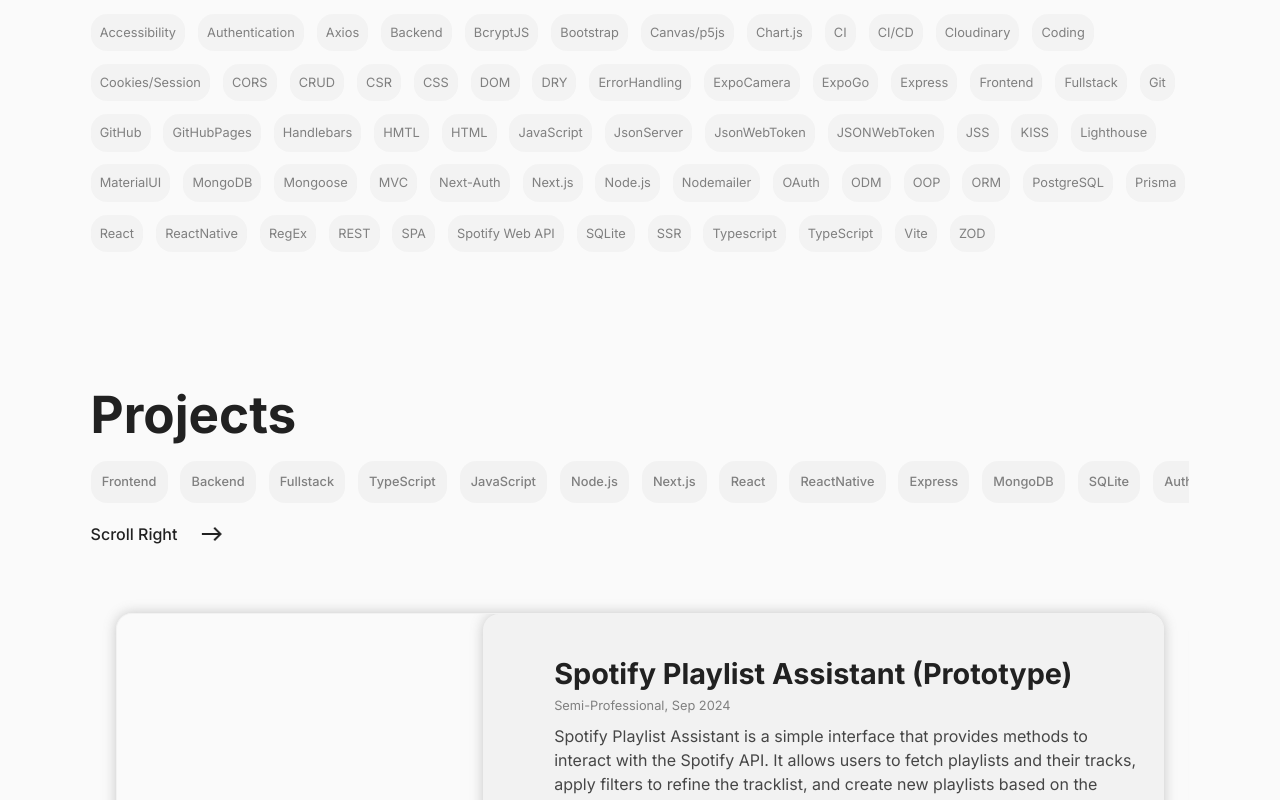
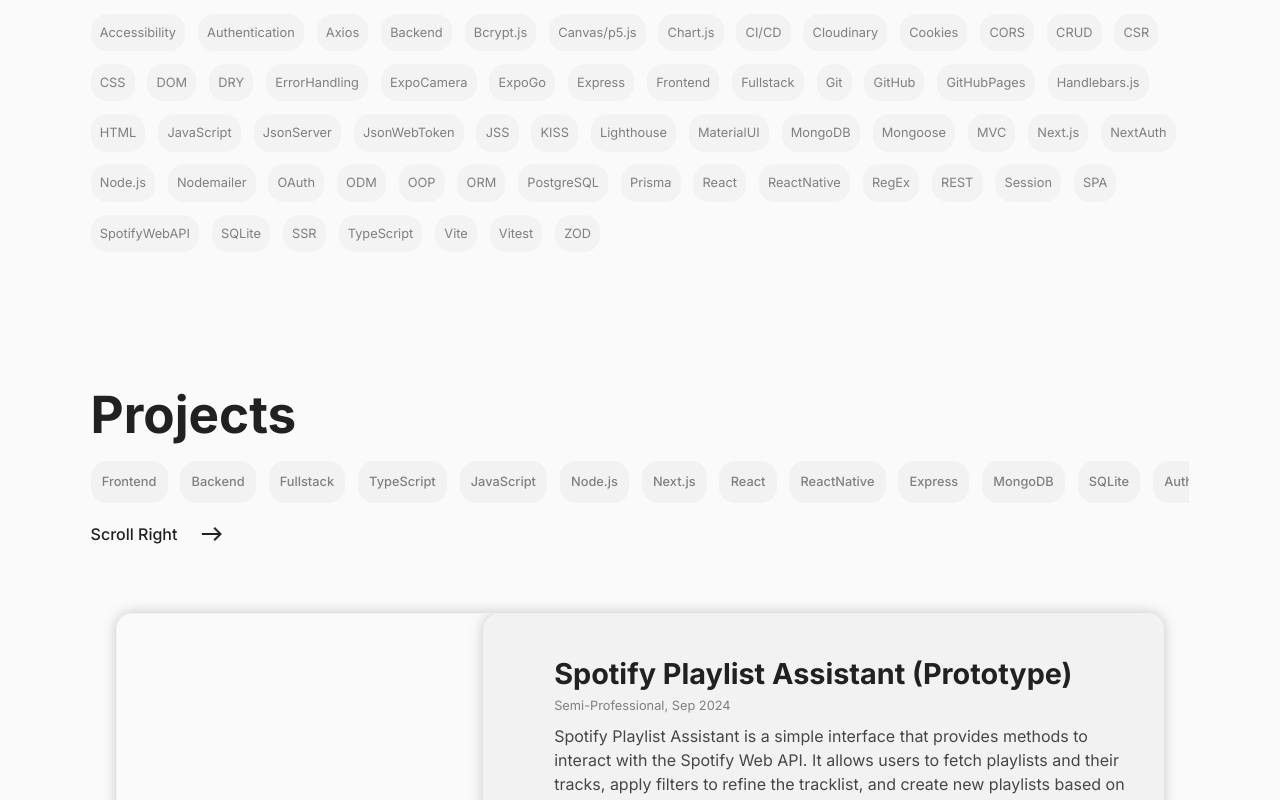
Before and after one commit to gunnar-miklis/portfolio, a React (Vite) app: page / in a window 1280 px wide. Shown: the part 1600-2400 px from the top of the page. Built offline with nearby package versions, Linux system fonts and the light colour scheme; grey boxes are pictures that could not be loaded.

Commit message:
minor content adjustments

```diff
--- a/src/data/projects.tsx
+++ b/src/data/projects.tsx
@@ -38,10 +38,10 @@ const unsortedProjects: Project[] = [
     tags: [
       'Fullstack',
       'Frontend',
-      'Typescript',
+      'TypeScript',
       'Next.js',
-      'Next-Auth',
-      'Spotify Web API',
+      'NextAuth',
+      'SpotifyWebAPI',
       'Authentication',
       'OAuth',
     ],
@@ -54,20 +54,20 @@ const unsortedProjects: Project[] = [
       <>
         <p>
           Spotify Playlist Assistant is a simple interface that provides methods to interact with
-          the Spotify API. It allows users to fetch playlists and their tracks, apply filters to
+          the Spotify Web API. It allows users to fetch playlists and their tracks, apply filters to
           refine the tracklist, and create new playlists based on the selected criteria.
         </p>
 
         <div className='feature-list' title='Features' aria-label='Features'>
           <ul className='list'>
             <li>
-              <PhoneGearIcon /> Fetch playlists and tracks from the Spotify API.
+              <PhoneGearIcon /> Fetch playlists and tracks from the Spotify Web API.
             </li>
             <li>
               <PhoneGearIcon /> Filter playlists based on selected criteria.
             </li>
             <li>
-              <PhoneGearIcon /> Create new playlists and send them back to the Spotify API.
+              <PhoneGearIcon /> Create new playlists and send them back to the Spotify Web API.
             </li>
             <li>
               <PhoneGearIcon /> Light/Dark mode.
@@ -88,7 +88,7 @@ const unsortedProjects: Project[] = [
       'CSR',
       'TypeScript',
       'Next.js',
-      'Next-Auth',
+      'NextAuth',
       'PostgreSQL',
       'Prisma',
       'ZOD',
@@ -168,16 +168,8 @@ const unsortedProjects: Project[] = [
     title: 'Event Ticketing',
     category: 'Semi-Professional',
     date: 'May 2024',
-    tags: [
-      'Frontend',
-      'TypeScript',
-      'SQLite',
-      'ReactNative',
-      'ExpoGo',
-      'ExpoCamera',
-      'Axios',
-    ],
-    sourceCode: 'https://github.com/gunnar-miklis#latest-project',
+    tags: ['Frontend', 'TypeScript', 'SQLite', 'ReactNative', 'ExpoGo', 'ExpoCamera', 'Axios'],
+    sourceCode: 'https://github.com/gunnar-miklis#ticketing-app-',
     imageSources: [ticketing],
     footnote:
       "*The App isn't public yet. However, Version 1.0.0 already got tested recently during a music festival.",
@@ -235,6 +227,7 @@ const unsortedProjects: Project[] = [
       'TypeScript',
       'React',
       'Vite',
+      'Vitest',
       'Lighthouse',
     ],
     liveDemo: 'https://gunnar-miklis.netlify.app/',
@@ -371,7 +364,7 @@ const unsortedProjects: Project[] = [
     title: 'QR Code Component',
     category: 'Practice.Learn.Improve.',
     date: 'Jul 2023',
-    tags: ['Frontend', 'HTML', 'CSS', 'Bootstrap', 'ReactNative', 'ExpoGo'],
+    tags: ['Frontend', 'HTML', 'CSS', 'ReactNative', 'ExpoGo'],
     sourceCode:
       'https://github.com/gunnar-miklis/frontend-challenges/tree/main/qr-code-component/solutions',
     imageSources: [qrComp],
@@ -409,11 +402,11 @@ const unsortedProjects: Project[] = [
       'DRY',
       'KISS',
       'OOP',
-      'HMTL',
+      'HTML',
       'CSS',
       'JavaScript',
       'DOM',
-      'Canvas/p5js',
+      'Canvas/p5.js',
       'Git',
       'GitHub',
       'GitHubPages',
@@ -472,14 +465,16 @@ const unsortedProjects: Project[] = [
       'Backend',
       'SSR',
       'CRUD',
-      'CI',
+      'CI/CD',
       'JavaScript',
       'Node.js',
       'Express',
-      'Handlebars',
+      'Handlebars.js',
       'MongoDB',
       'Mongoose',
-      'Cookies/Session',
+      'ORM',
+      'Session',
+      'Cookies',
       'Authentication',
     ],
     liveDemo: 'https://workout-tracker-repcount.cyclic.app/',
@@ -545,10 +540,11 @@ const unsortedProjects: Project[] = [
       'Axios',
       'Chart.js',
       'Express',
-      'JSONWebToken',
+      'JsonWebToken',
       'Authentication',
       'MongoDB',
       'Mongoose',
+      'ORM',
     ],
     liveDemo: 'https://sleepminder.netlify.app/welcome',
     sourceCode: 'https://github.com/gunnar-miklis/app-sleepminder',
@@ -594,7 +590,7 @@ const unsortedProjects: Project[] = [
     id: 2,
     title: 'Coding Challenges',
     category: 'Practice.Learn.Improve.',
-    tags: ['Coding', 'JavaScript', 'RegEx'],
+    tags: ['JavaScript', 'RegEx'],
     sourceCode: 'https://github.com/gunnar-miklis/coding-challenges',
     imageSources: [
       'https://raw.githubusercontent.com/codewars/branding/master/light-text-logo-vertical.png',
@@ -635,7 +631,7 @@ const unsortedProjects: Project[] = [
     id: 3,
     title: 'TypeScript Learning Path',
     category: 'Practice.Learn.Improve.',
-    tags: ['Coding', 'TypeScript'],
+    tags: ['TypeScript'],
     sourceCode: 'https://github.com/gunnar-miklis/learn-typescript/tree/main/ms-learning-path',
     imageSources: [tsLearning],
     content: (
@@ -710,7 +706,7 @@ const unsortedProjects: Project[] = [
       'Axios',
       'JsonServer',
       'Express',
-      'BcryptJS',
+      'Bcrypt.js',
       'JsonWebToken',
       'MongoDB',
       'Nodemailer',
```
